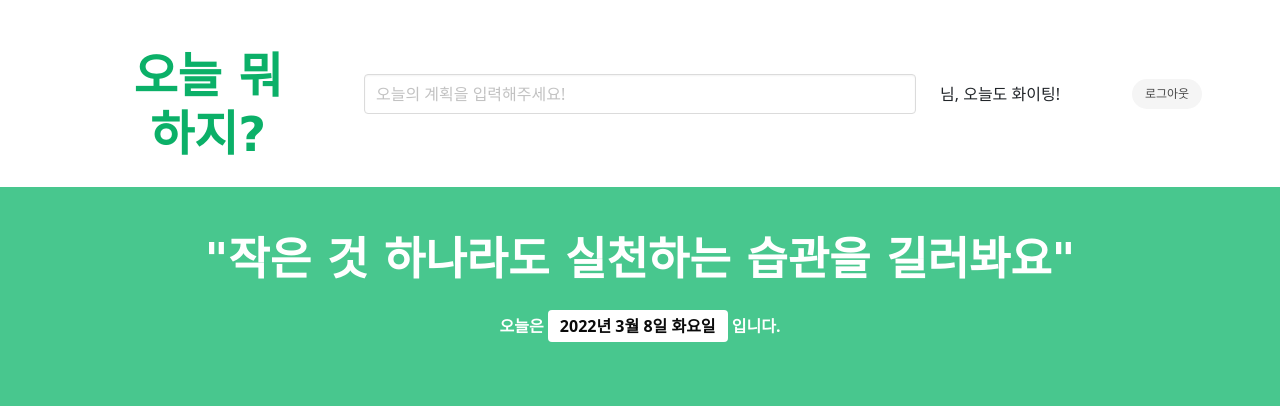
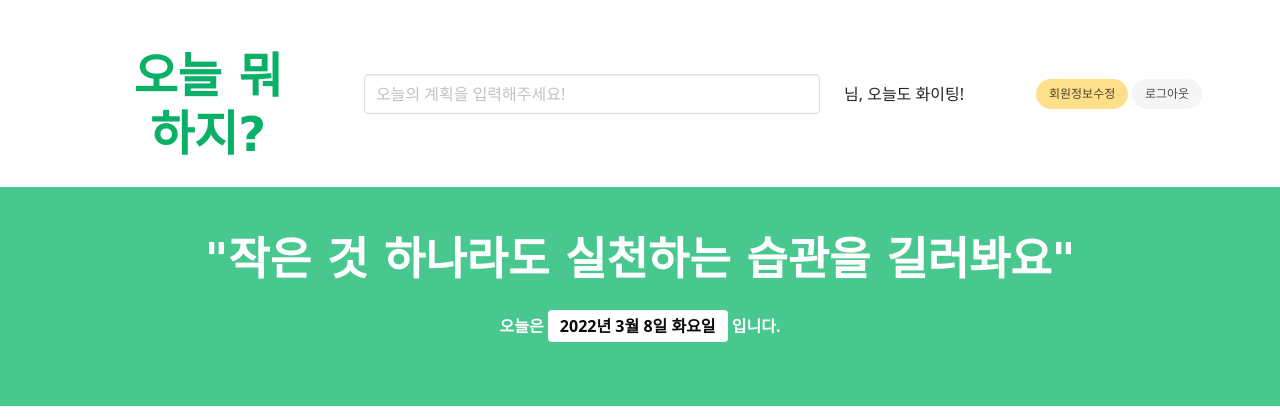
Before and after one commit to devgusehdrh/TodayMyPlan, a Flask app: template templates/index.html in a window 1280 px wide. Shown: the top 420 px of the page. Run offline with Flask 2, Linux system fonts and the light colour scheme; the template is opened without the code that fills it, so the values that code supplies are empty; some libraries are stand-ins or nearby versions; some web fonts are replaced.

Commit message:
회원정보수정 버튼 추가 및 url설정

```diff
--- a/templates/index.html
+++ b/templates/index.html
@@ -42,6 +42,10 @@
             color: #fff !important;
         }
         .button.is-light.logout {
+            border-radius: 70px;
+            font-size: 12px;
+        }
+        button.is-warning.edit {
             border-radius: 70px;
             font-size: 12px;
         }
@@ -106,7 +110,7 @@
                         </div>
                     </section>
                 </div>
-                <div class="col-6" style="margin:auto;">
+                <div class="col-5" style="margin:auto;">
                     <div class="field has-addons">
                         <div class="control" style="width:100%">
                             <form id="form_box1">
@@ -118,6 +122,9 @@
                 </div>
                 <div class="col-2" style="margin:auto">
                     {{ user_info['nickname'] }}님, 오늘도 화이팅!
+                </div>
+                <div class="col-1" style="margin:auto">
+                    <button class="button is-warning edit" onclick="location.href='/userinfo-modify'">회원정보수정</button>
                 </div>
                 <div class="col-1" style="margin:auto">
                     <button class="button is-light logout" onclick="logout()">로그아웃</button>
```
